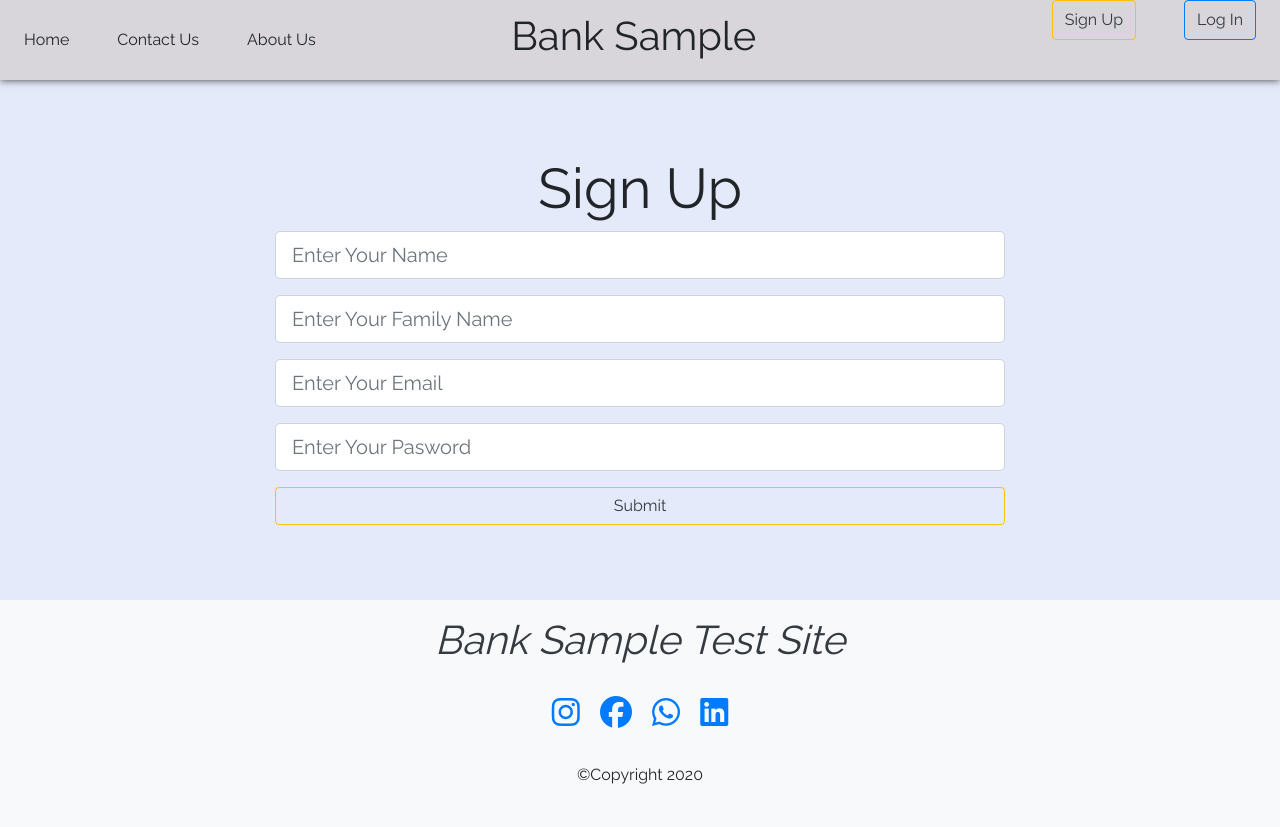
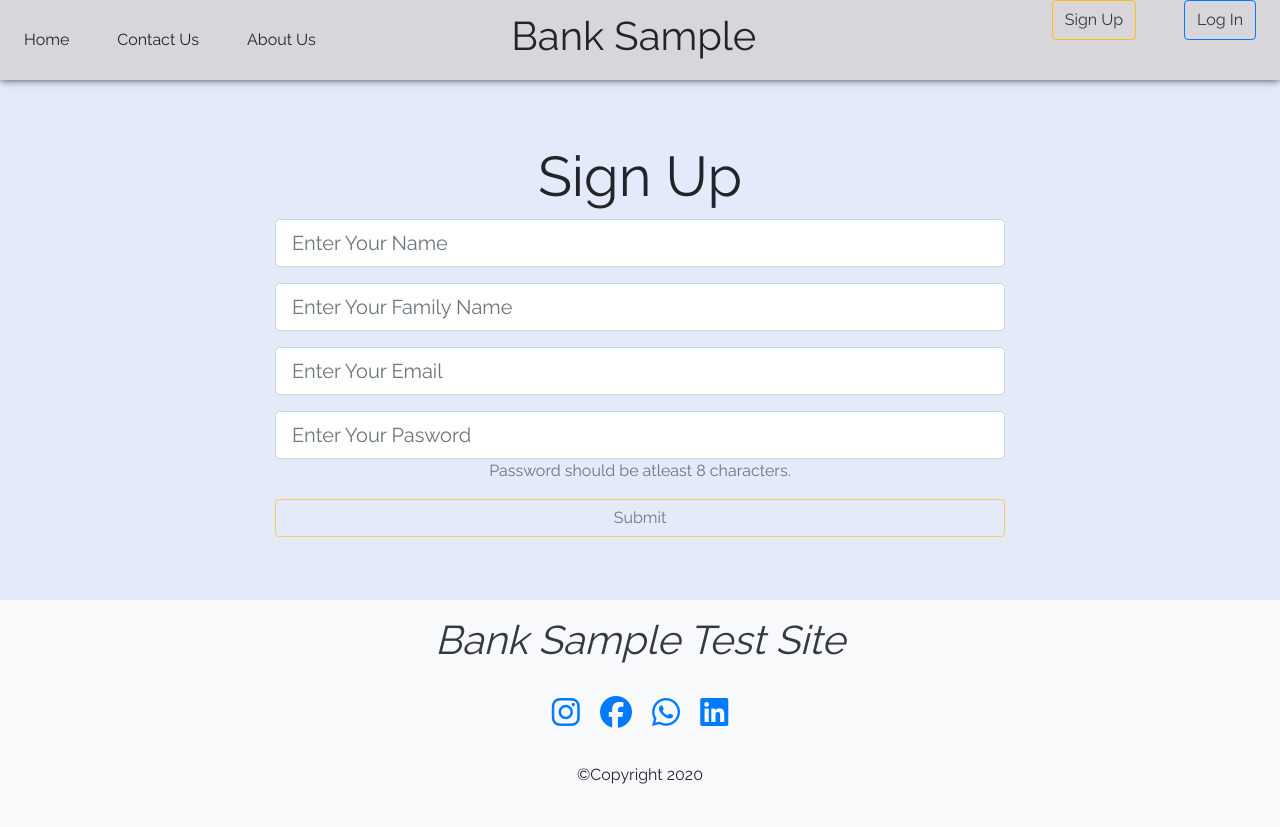
Before and after one commit to hadi2000naamani/WebBankProject, a PHP site: page /SignupForm.php in a window 1280 px wide. Run offline with PHP 8.4, Linux system fonts and the light colour scheme; some libraries are stand-ins or nearby versions.

Commit message:
front end password validation

```diff
--- a/SignupForm.php
+++ b/SignupForm.php
@@ -29,7 +29,7 @@
           <div class="row">
             <div class="col-md-8 m-auto">
               <h1 class="display-4 text-center">Sign Up</h1>
-              <form action="./PHP File/insert.php" method="POST" name="myForm">
+              <form id="loginForm" action="./PHP File/insert.php" method="POST" name="myForm">
                 <?php session_start()?>
                 <div class="form-group">
                     <input value =
@@ -50,9 +50,9 @@
                 </div>
                 <div class="form-group">
                   <input id="password" required type="password" class="form-control form-control-lg" placeholder="Enter Your Pasword" name="password" />
+                    <p class = "text-secondary">Password should be atleast 8 characters.</p>
                 </div>
-                <input name="submit" id="submit" type="submit" value="Submit" class="btn btn-outline-warning btn-block text-dark">
-
+                <input name="submit" disabled id="submit" type="submit" value="Submit" class="btn btn-outline-warning btn-block text-dark">
                 <div></div>
               </form>
             </div>
@@ -83,6 +83,22 @@
   <script src="https://stackpath.bootstrapcdn.com/bootstrap/4.5.0/js/bootstrap.min.js" integrity="sha384-OgVRvuATP1z7JjHLkuOU7Xw704+h835Lr+6QL9UvYjZE3Ipu6Tp75j7Bh/kR0JKI" crossorigin="anonymous"></script>
   <script src="https://kit.fontawesome.com/4c8ff7f160.js" crossorigin="anonymous"></script>
 
+  <script type="text/javascript">
+    let pass = document.getElementById("password");
+    let submit = document.getElementById("submit");
+    let notice = document.getElementById("notice");
+    pass.addEventListener("input", PassValidate, true);
+    function PassValidate(event) {
+        console.log(pass.value);
+        if (pass.value.length >= 8) {
+            submit.disabled = false;
+            // notice.innerHTML = " ";
+        } else {
+            submit.disabled = true;
+            // notice.innerHTML = "The Password should be atleast 8 characters.";
+        }
+    }
+  </script>
 </body>
 
 </html>
```
